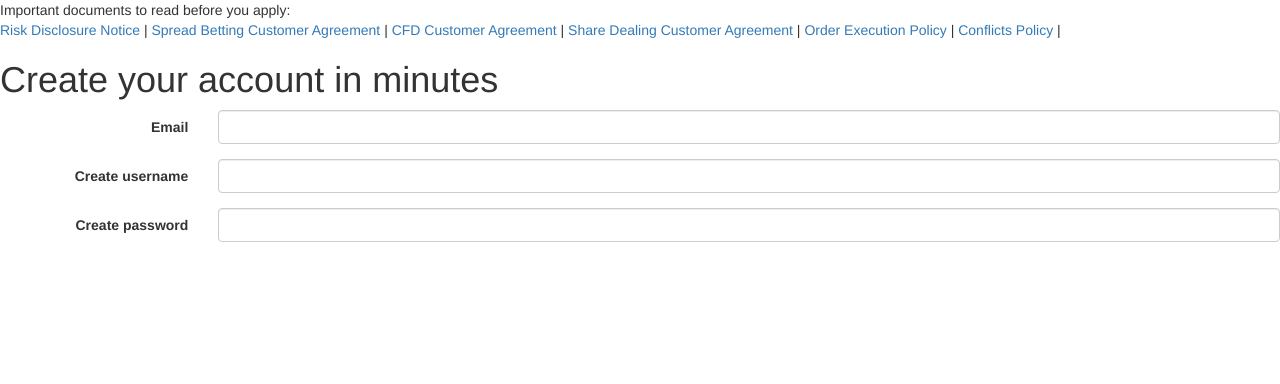
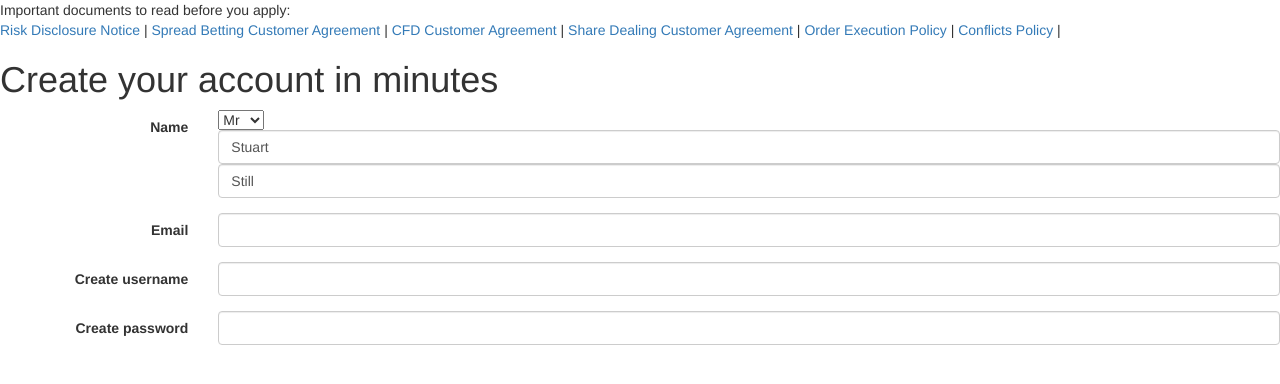
Before and after one commit to stustill/registration-form, a React app: page / in a window 1280 px wide. Shown: the top 384 px of the page. Built offline with nearby package versions, Linux system fonts and the light colour scheme.

Commit message:
Added name field

```diff
--- a/src/components/Card.tsx
+++ b/src/components/Card.tsx
@@ -1,6 +1,7 @@
 import * as React from "react";
 import {ImportantDocuments} from "./ImportantDocuments";
 import {TextField} from "./TextField";
+import {NameField} from "./NameField";
 
 export interface CardProps { title: string; description: string; }
 
@@ -18,6 +19,7 @@ export class Card extends React.Component<CardProps, {}> {
                         {name: "Conflicts Policy", url: "https://www.ig.com/usermanagement/customeragreements?igCompany=iggb&agreementType=risk_disclosure_notice&locale=en_GB"},
                         ]}/>
                 <h1>{this.props.title}</h1>
+                <NameField id="name" text="Name" name={{firstName: "Stuart", lastName: "Still"}}/>
                 <TextField id="email" text="Email" value=""/>
                 <TextField id="username" text="Create username" value=""/>
                 <TextField id="password" text="Create password" value=""/>
--- /dev/null
+++ b/src/components/NameField.tsx
@@ -0,0 +1,33 @@
+import * as React from "react";
+
+export interface NameProps {
+  text: string;
+  id: string;
+  name: Name;
+}
+
+export interface Name {
+  firstName: string;
+  lastName: string;
+}
+
+export class NameField extends React.Component<NameProps, {}> {
+
+    render() {
+        return (
+        <div className="form-group">
+            <label className="col-sm-2 control-label" htmlFor={this.props.id}>{this.props.text}</label>
+            <div className="col-sm-10">
+              <select>
+                <option>Mr</option>
+                <option>Mrs</option>
+                <option>Ms</option>
+                <option>Dr</option>
+              </select>
+                <input className="form-control" name={this.props.id} value={this.props.name.firstName}/>
+                <input className="form-control" name={this.props.id} value={this.props.name.lastName}/>
+            </div>
+        </div>
+        );
+    }
+}
```
